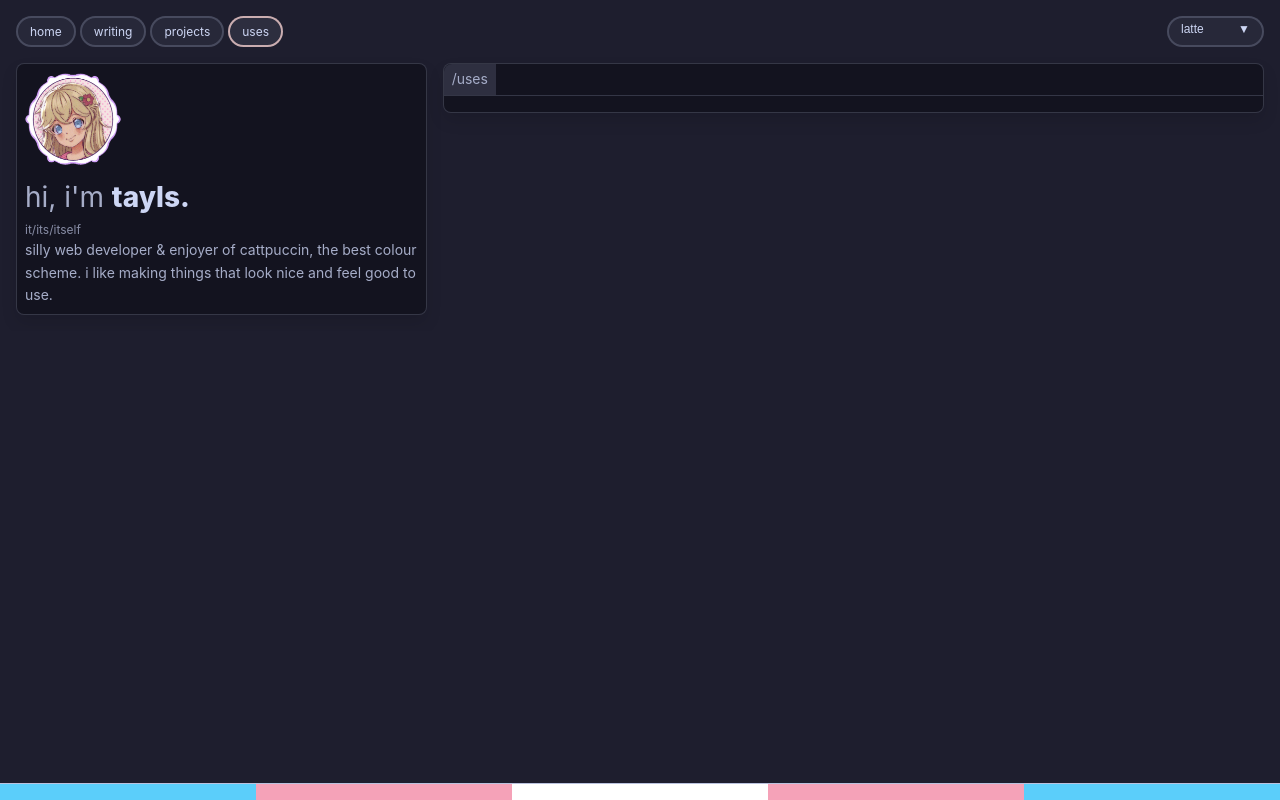
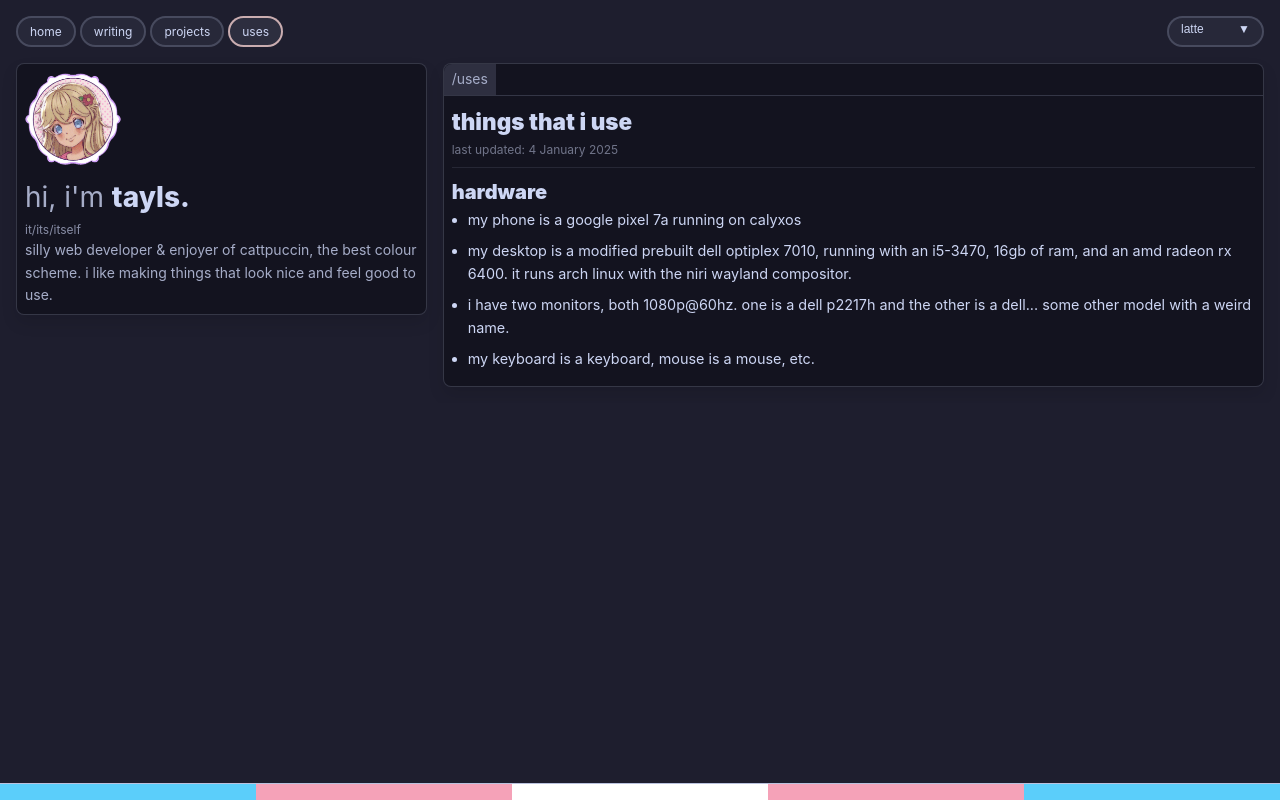
Before and after one commit to irimoe/legallyiris.github.io, a Vue app: page /uses in a window 1280 px wide. Built offline with nearby package versions, Linux system fonts and the light colour scheme.

Commit message:
feat: add placeholder content to other views

```diff
--- /dev/null
+++ b/src/views/Projects/Vuecuit.vue
@@ -0,0 +1,5 @@
+<template>
+  <main class="page">
+    <h2>vuecuit</h2>
+  </main>
+</template>
--- a/src/views/ProjectsView.vue
+++ b/src/views/ProjectsView.vue
@@ -1,5 +1,21 @@
+<script setup lang="ts">
+import { RouterLink } from 'vue-router'
+</script>
+
 <template>
-  <div class="about"></div>
+  <main class="page">
+    <h2>lorem ipsum dolor sit amet</h2>
+    <p>
+      Lorem ipsum dolor sit amet, consectetur adipiscing elit. Sed nec enim in diam efficitur
+      lacinia. Nulla facilisi. Donec velit felis, ultricies sit amet odio nec, aliquet molestie
+      enim. Nulla facilisi. In hac habitasse platea dictumst. Integer id aliquet nisi.
+    </p>
+    <p>
+      Proin ac mi velit. Donec euismod, arcu ut consectetur tincidunt, diam sem dapibus dui, eget
+      molestie elit enim eget quam. Sed eget dui a elit congue tristique. Cras euismod mauris sed
+      felis tristique, ac pellentesque nisi ultrices. Donec fermentum lacus eu justo aliquam, at
+      suscipit nibh maximus.
+    </p>
+    <RouterLink to="/projects/vuecuit">vuecuit</RouterLink>
+  </main>
 </template>
-
-<style></style>
--- a/src/views/UsesView.vue
+++ b/src/views/UsesView.vue
@@ -1,5 +1,51 @@
+<script setup lang="ts">
+const updatedMs = 1736022517 * 1000
+const updated = new Date(updatedMs).toLocaleDateString('en-GB', {
+  year: 'numeric',
+  month: 'long',
+  day: 'numeric',
+})
+</script>
+
 <template>
-  <div class="about"></div>
+  <main class="page">
+    <h2>things that i use</h2>
+    <div class="last-updated">last updated: {{ updated }}</div>
+    <hr />
+
+    <section id="hardware">
+      <h3>hardware</h3>
+      <ul>
+        <li>my phone is a google pixel 7a running on calyxos</li>
+        <li>
+          my desktop is a modified prebuilt dell optiplex 7010, running with an i5-3470, 16gb of
+          ram, and an amd radeon rx 6400. it runs arch linux with the niri wayland compositor.
+        </li>
+        <li>
+          i have two monitors, both 1080p@60hz. one is a dell p2217h and the other is a dell... some
+          other model with a weird name.
+        </li>
+        <li>my keyboard is a keyboard, mouse is a mouse, etc.</li>
+      </ul>
+    </section>
+  </main>
 </template>
 
-<style></style>
+<style scoped lang="scss">
+.last-updated {
+  font-size: 0.75rem;
+  color: hsla(var(--text) / 0.5);
+}
+
+h3 {
+  font-size: 1.25rem;
+}
+
+ul {
+  padding: 0 0 0 1rem;
+  li {
+    margin-bottom: 0.5rem;
+    font-size: 0.9rem;
+  }
+}
+</style>
--- a/src/views/WritingView.vue
+++ b/src/views/WritingView.vue
@@ -1,5 +1,18 @@
+<script setup lang="ts"></script>
+
 <template>
-  <div class="about"></div>
+  <main class="page">
+    <h2>lorem ipsum dolor sit amet</h2>
+    <p>
+      Lorem ipsum dolor sit amet, consectetur adipiscing elit. Sed nec enim in diam efficitur
+      lacinia. Nulla facilisi. Donec velit felis, ultricies sit amet odio nec, aliquet molestie
+      enim. Nulla facilisi. In hac habitasse platea dictumst. Integer id aliquet nisi.
+    </p>
+    <p>
+      Proin ac mi velit. Donec euismod, arcu ut consectetur tincidunt, diam sem dapibus dui, eget
+      molestie elit enim eget quam. Sed eget dui a elit congue tristique. Cras euismod mauris sed
+      felis tristique, ac pellentesque nisi ultrices. Donec fermentum lacus eu justo aliquam, at
+      suscipit nibh maximus.
+    </p>
+  </main>
 </template>
-
-<style></style>
```
